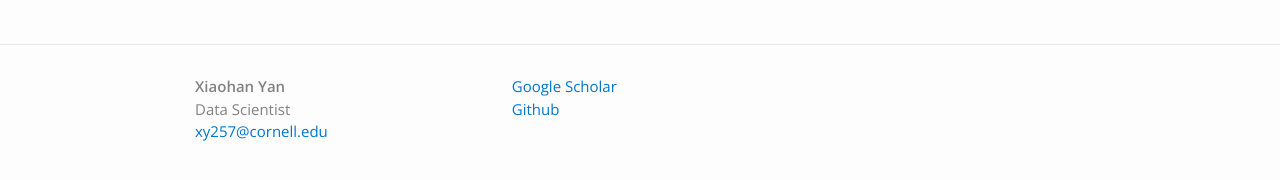
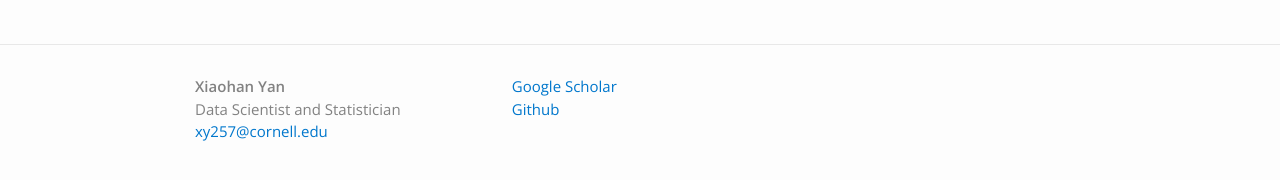
Before and after one commit to yanxht/yanxht.github.io, a Jekyll site: the page built from index.html, in a window 1280 px wide. Shown: the part 254-434 px from the top of the page. Built offline with Jekyll 4.4.1, drawn with Linux system fonts in a browser that asks for light colours.

Commit message:
Update job title

```diff
--- a/_config.yml
+++ b/_config.yml
@@ -13,7 +13,7 @@ markdown: kramdown
 
 # Other options
 permalink: blog/:year/:month/:title/
-jobtitle: "Data Scientist"
+jobtitle: "Data Scientist and Statistician"
 excerpt_separator: "<!--more-->"
 
 exclude:
```
